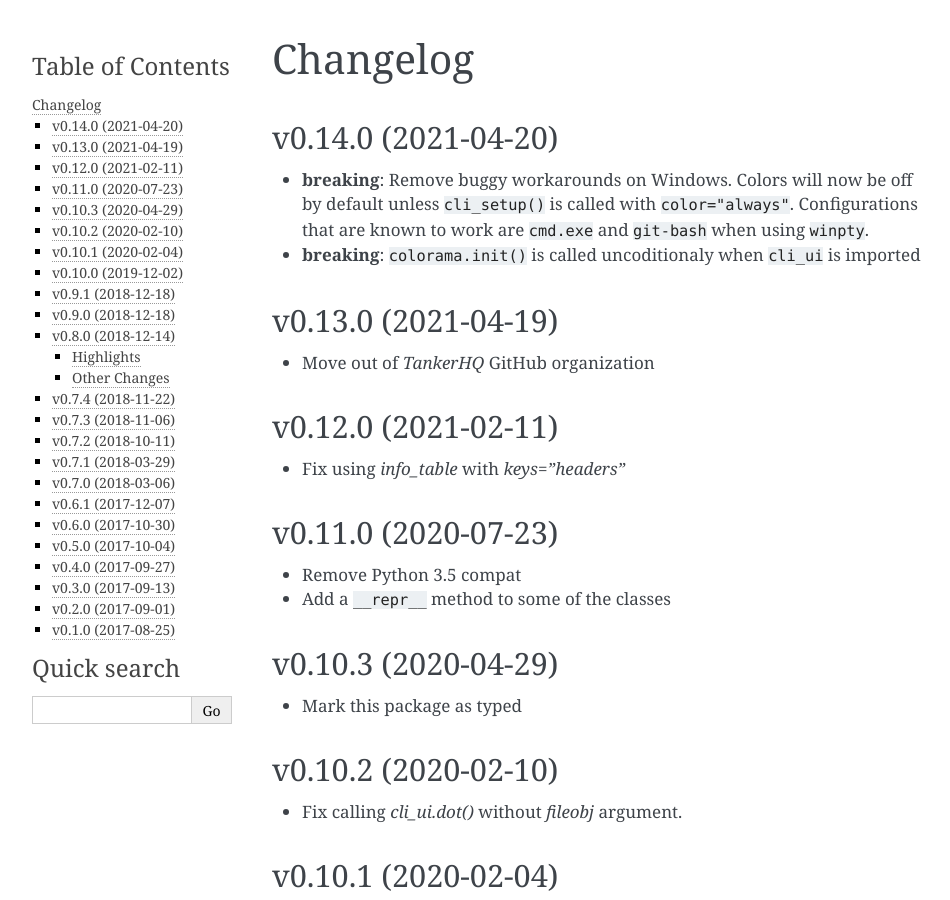
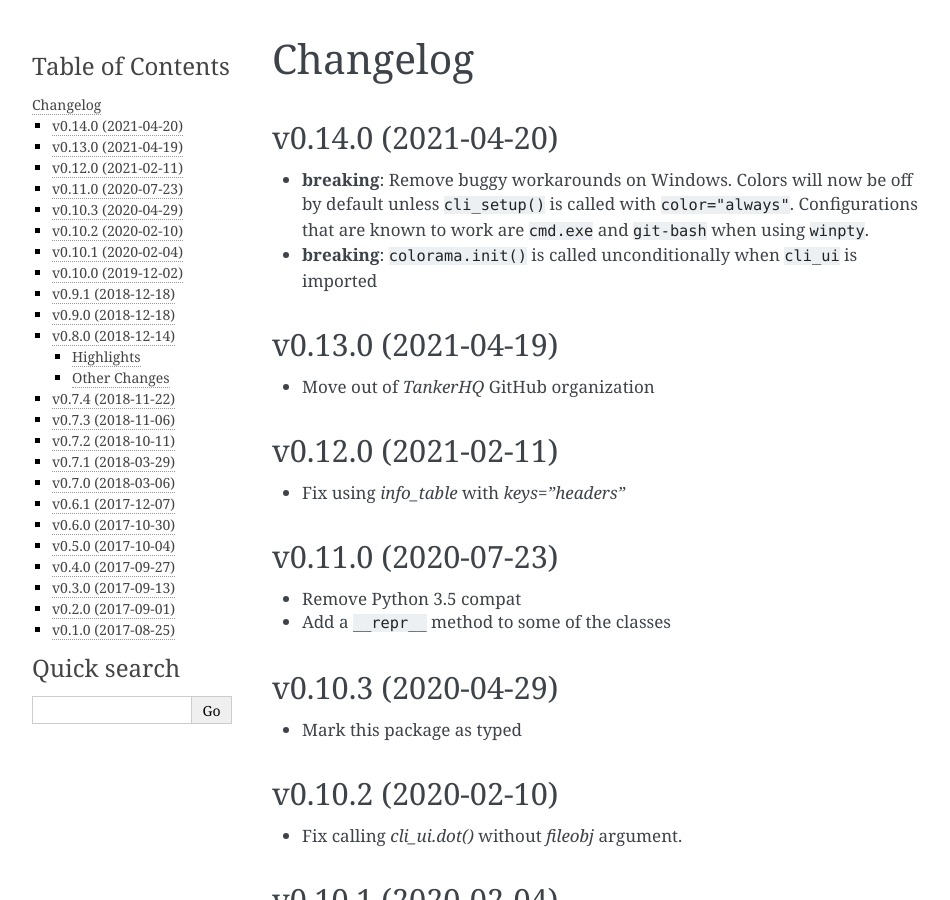
Before and after one commit to your-tools/python-cli-ui, a Sphinx documentation site: the page built from docs/changelog.rst, in a window 1280 px wide and 900 px high. Shown: the whole window, without its empty margins (148-1098 px from the left). Built offline with Sphinx 7.4.7, drawn with Linux system fonts in a browser that asks for light colours.

Commit message:
changelog: fix typo

```diff
--- a/docs/changelog.rst
+++ b/docs/changelog.rst
@@ -9,7 +9,7 @@ v0.14.0 (2021-04-20)
   with ``color="always"``. Configurations that are known to work are
   ``cmd.exe`` and ``git-bash`` when using ``winpty``.
 
-* **breaking**:  ``colorama.init()`` is called uncoditionaly when ``cli_ui`` is
+* **breaking**:  ``colorama.init()`` is called unconditionally when ``cli_ui`` is
   imported
 
 v0.13.0 (2021-04-19)
```
